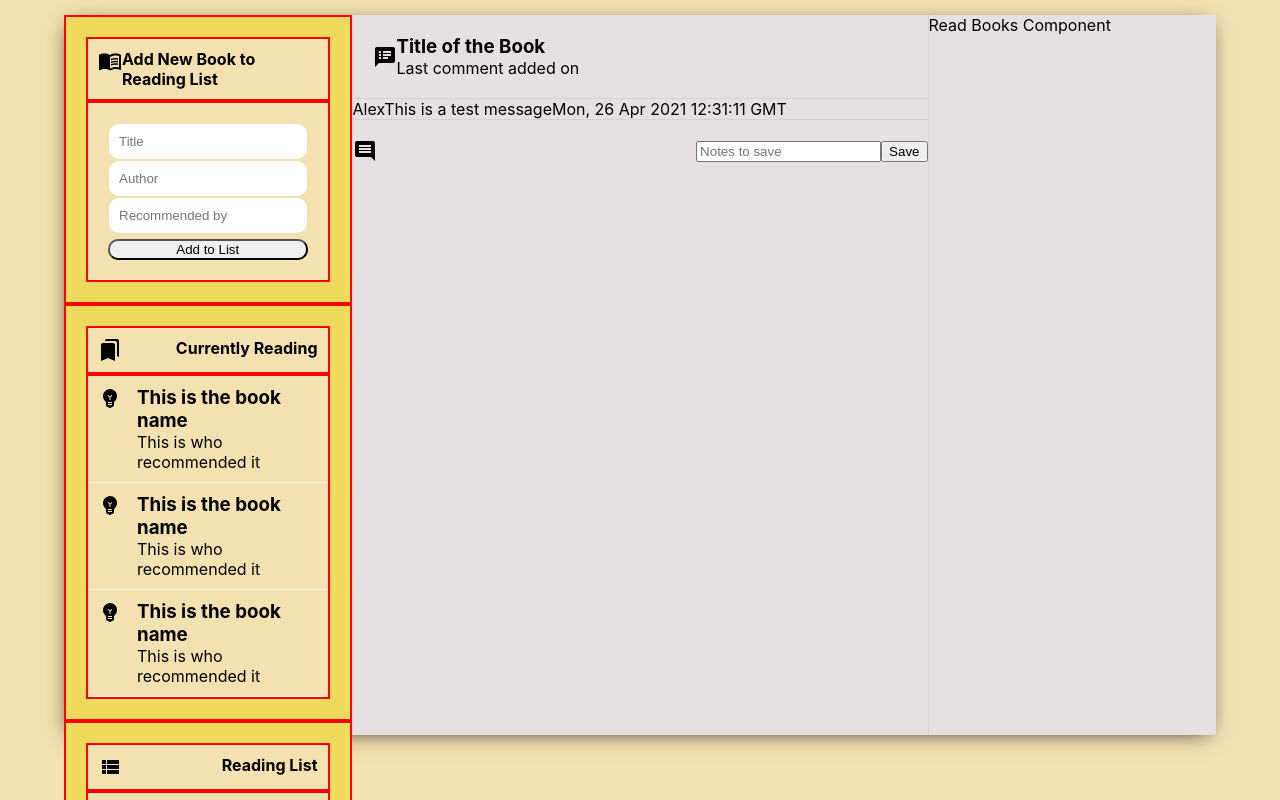
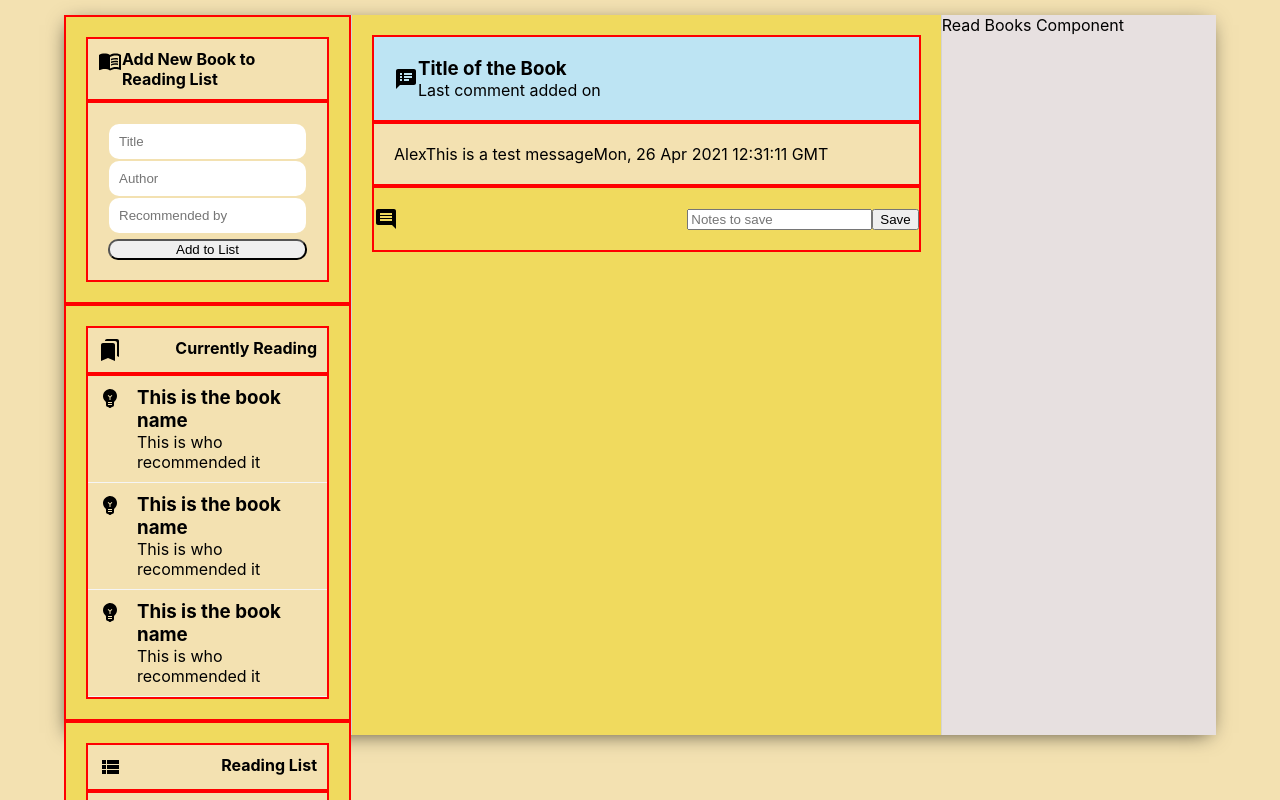
Before and after one commit to adospinoiu/MERN_Reading_List, a React (Create React App) app in the folder reading_list-front-end/: page / in a window 1280 px wide. Shown: the top 800 px of the page. Built offline with nearby package versions, Linux system fonts and the light colour scheme.

Commit message:
Added styling to booknotes.css to style the top section of the middle component

```diff
--- a/reading_list-front-end/src/BookNotes.css
+++ b/reading_list-front-end/src/BookNotes.css
@@ -3,6 +3,8 @@
     flex-direction: column;
     flex: 0.50;
     border-right: 1px solid lightgrey;
+    background-color: rgb(240, 218, 94);
+    padding: 20px;
 }
 
 .booknotes__header {
@@ -10,6 +12,18 @@
     display: flex;
     align-items: center;
     border-bottom: 1px solid lightgrey;
+    background-color: rgb(189, 228, 243);
+
+    border: 2px solid red;
+}
+
+.booknotes__body {
+    padding: 20px;
+    display: flex;
+    align-items: center;
+    border-bottom: 1px solid lightgrey;
+    background-color: rgb(243, 225, 177);
+    border: 2px solid red;
 }
 
 .booknotes__footer {
@@ -18,4 +32,5 @@
     align-items: center;
     height: 62px;
     border-top: 1px solid lightgrey;
+    border: 2px solid red;
 }
```
